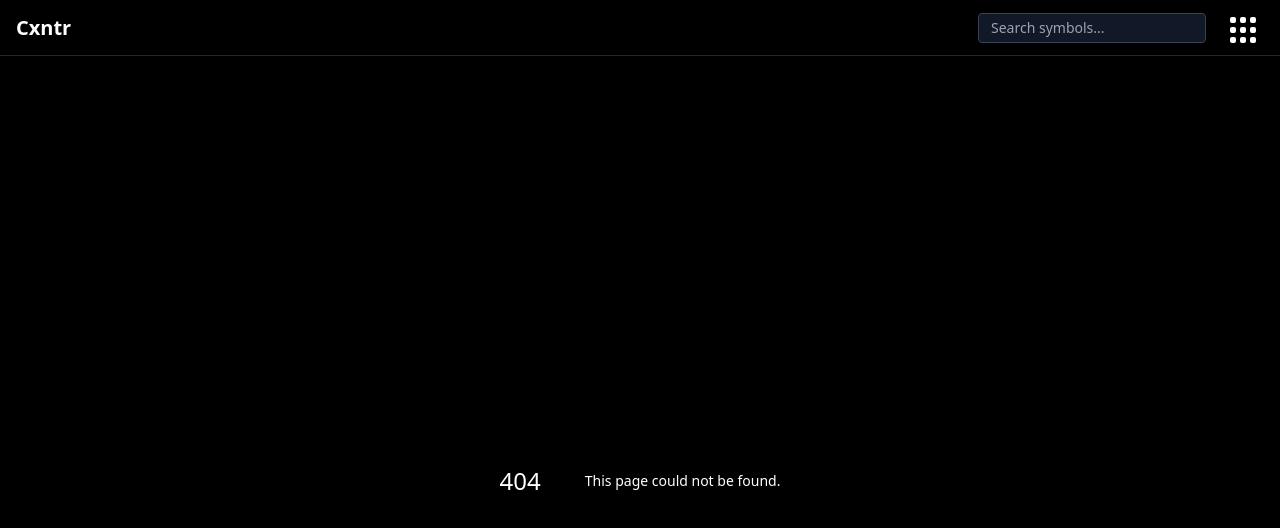
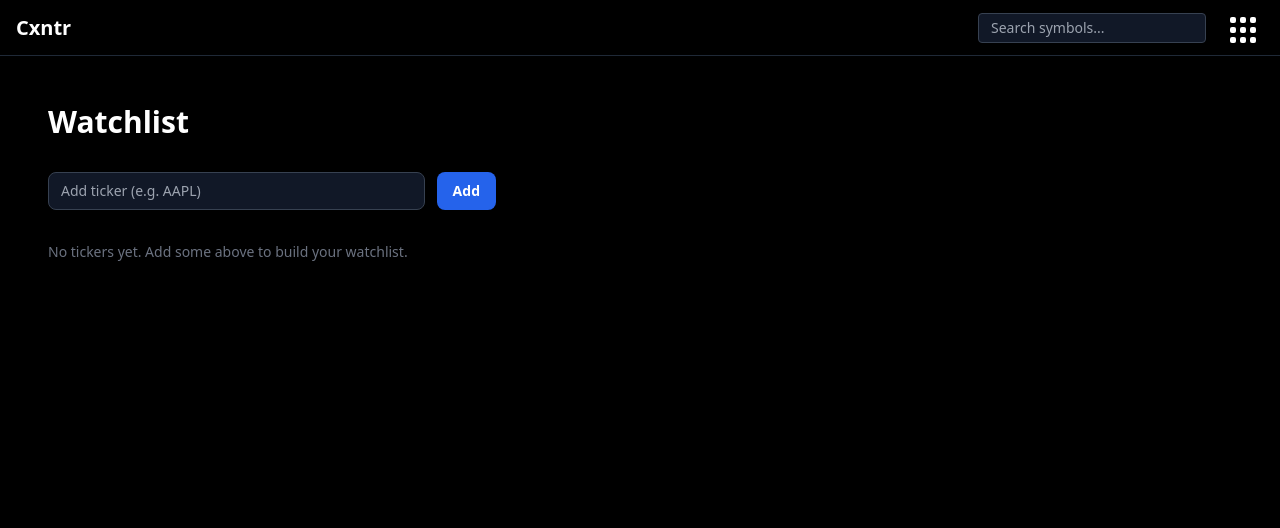
Before and after one commit to Cxntrol01/Trading-Newest, a Next.js app: page /watchlist in a window 1280 px wide. Before the commit this address had no page. Shown: the top 528 px of the page. Built offline with nearby package versions, Linux system fonts and the light colour scheme.

Commit message:
Create page.tsx

```diff
--- /dev/null
+++ b/app/watchlist/page.tsx
@@ -0,0 +1,62 @@
+// app/watchlist/page.tsx
+"use client";
+
+import { FormEvent, useState } from "react";
+import { useWatchlist } from "@/hooks/useWatchlist";
+
+export default function WatchlistPage() {
+  const { items, add, remove, loaded } = useWatchlist();
+  const [input, setInput] = useState("");
+
+  const onSubmit = (e: FormEvent) => {
+    e.preventDefault();
+    add(input);
+    setInput("");
+  };
+
+  return (
+    <div className="p-6 flex flex-col gap-8">
+      <h1 className="text-3xl font-bold text-white">Watchlist</h1>
+
+      <form onSubmit={onSubmit} className="flex gap-3 max-w-md">
+        <input
+          value={input}
+          onChange={(e) => setInput(e.target.value)}
+          placeholder="Add ticker (e.g. AAPL)"
+          className="flex-1 rounded-lg bg-gray-900 border border-gray-700 px-3 py-2 text-sm text-white focus:outline-none focus:border-blue-500"
+        />
+        <button
+          type="submit"
+          className="px-4 py-2 rounded-lg bg-blue-600 hover:bg-blue-500 text-white text-sm font-semibold transition"
+        >
+          Add
+        </button>
+      </form>
+
+      {!loaded ? (
+        <p className="text-gray-500 text-sm">Loading watchlist…</p>
+      ) : items.length === 0 ? (
+        <p className="text-gray-500 text-sm">
+          No tickers yet. Add some above to build your watchlist.
+        </p>
+      ) : (
+        <div className="grid grid-cols-2 md:grid-cols-3 lg:grid-cols-4 gap-4 text-sm">
+          {items.map((item) => (
+            <div
+              key={item.symbol}
+              className="p-3 bg-gray-900/60 border border-gray-800 rounded-lg flex items-center justify-between"
+            >
+              <span className="font-semibold text-white">{item.symbol}</span>
+              <button
+                onClick={() => remove(item.symbol)}
+                className="text-xs text-gray-400 hover:text-red-400 transition"
+              >
+                Remove
+              </button>
+            </div>
+          ))}
+        </div>
+      )}
+    </div>
+  );
+}
```
